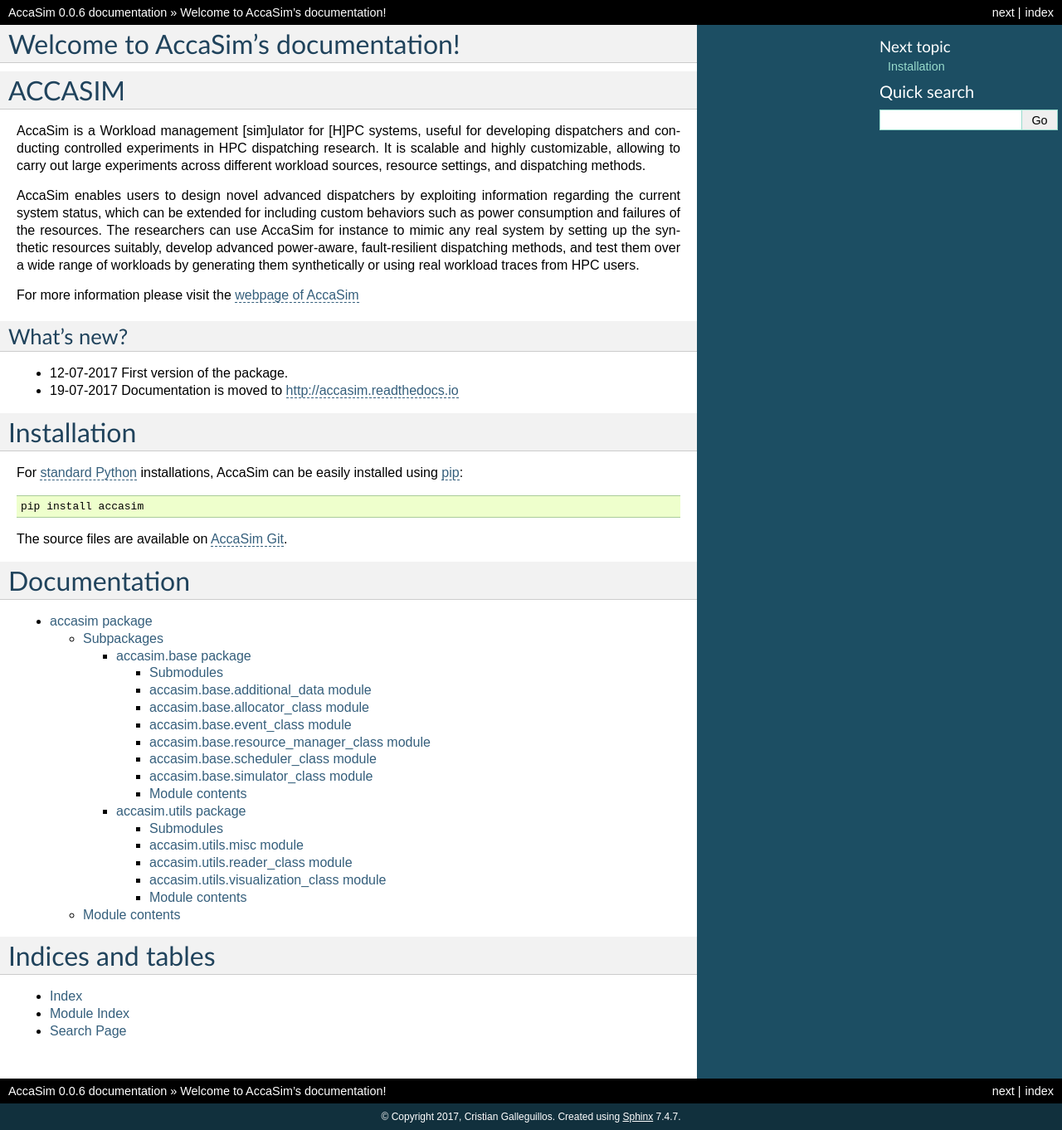
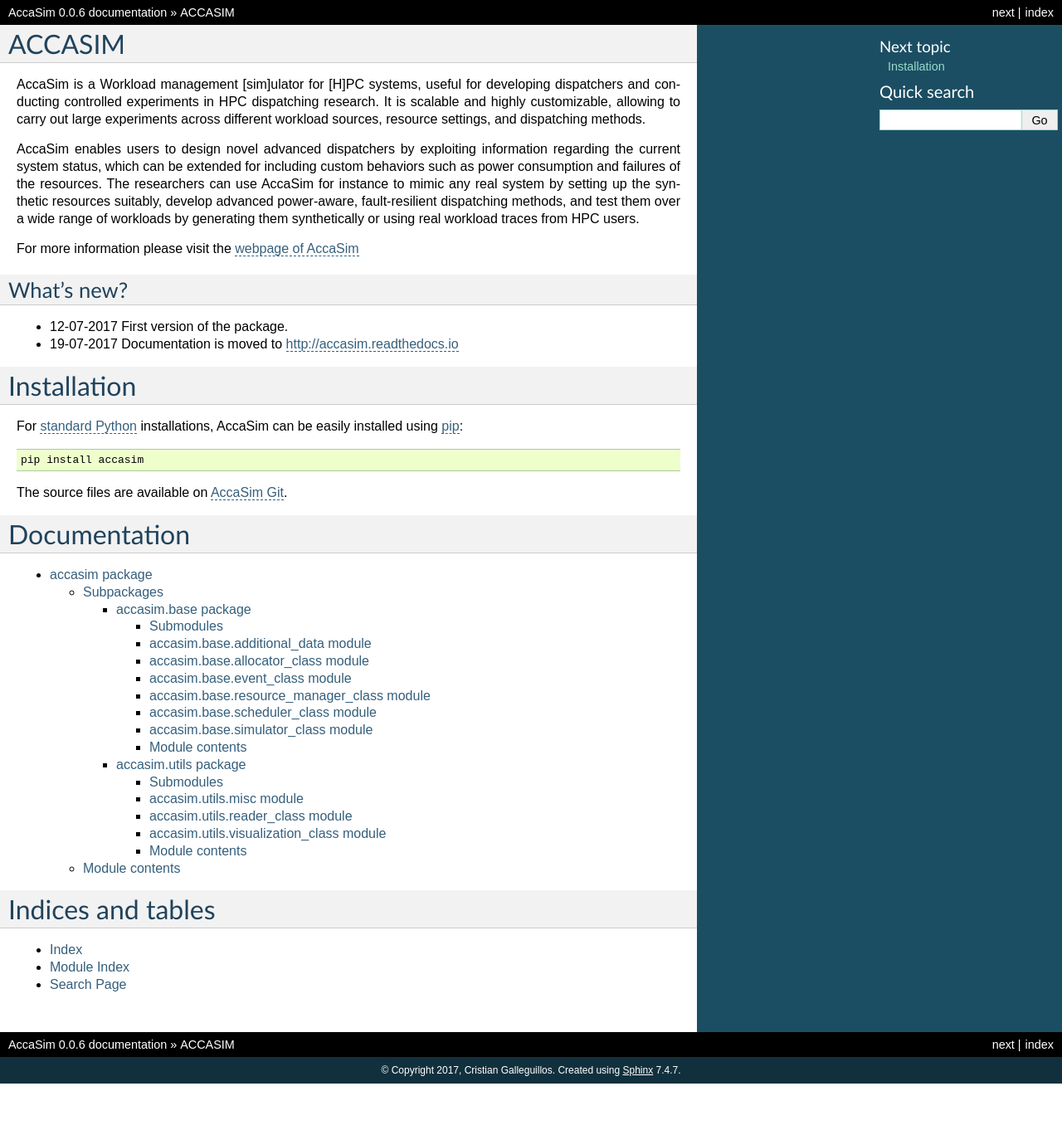
Before and after one commit to cgalleguillosm/accasim, a Sphinx documentation site: the page built from docs/source/index.rst, in a window 1280 px wide and 1362 px high. Shown: the whole window at 83% size. Built offline with Sphinx 7.4.7, drawn with Linux system fonts in a browser that asks for light colours.

Commit message:
Use readme.rst as intro file

```diff
--- a/docs/source/index.rst
+++ b/docs/source/index.rst
@@ -2,9 +2,6 @@
    sphinx-quickstart on Mon Jul 17 11:39:13 2017.
    You can adapt this file completely to your liking, but it should at least
    contain the root `toctree` directive.
-
-Welcome to AccaSim's documentation!
-===================================
 
 .. include:: ../../README.rst
 
```
